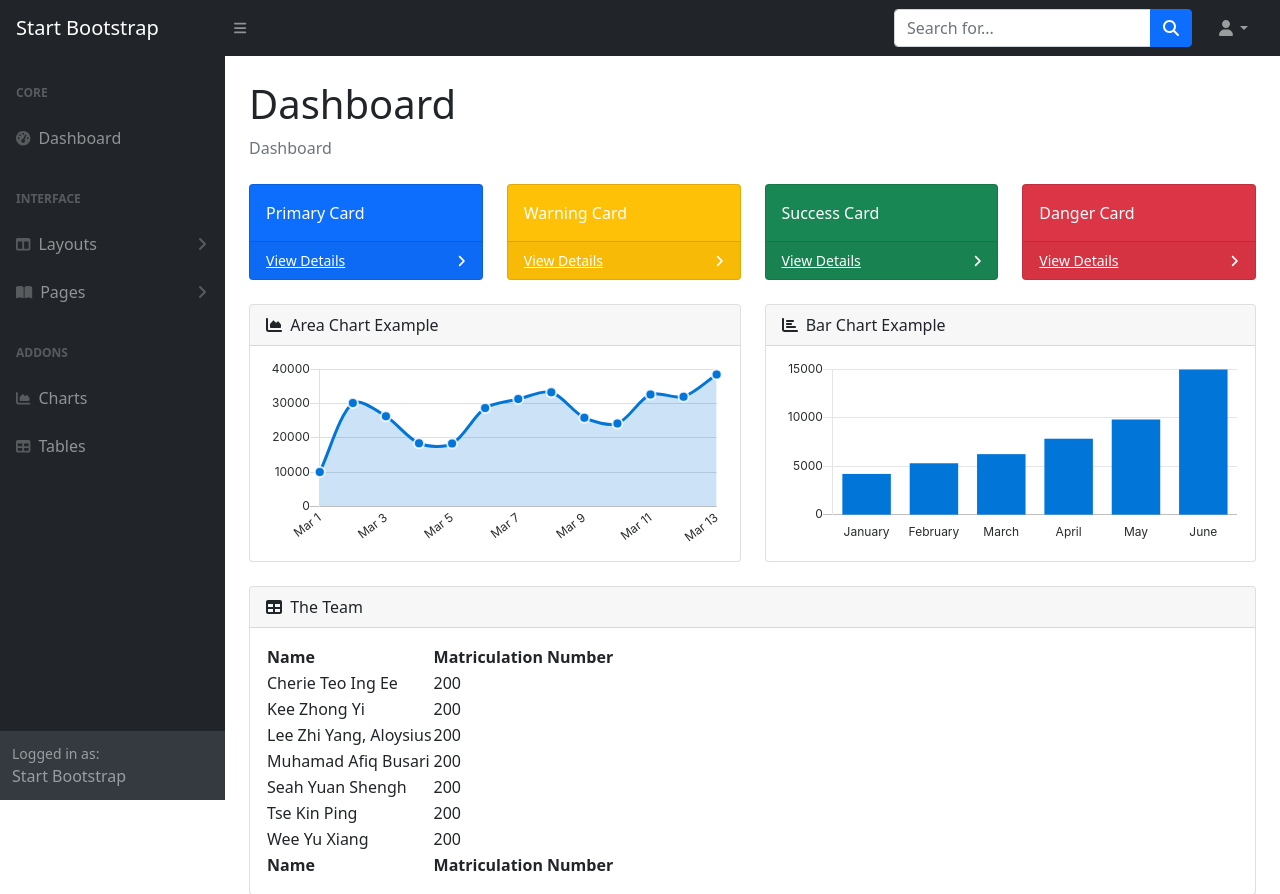
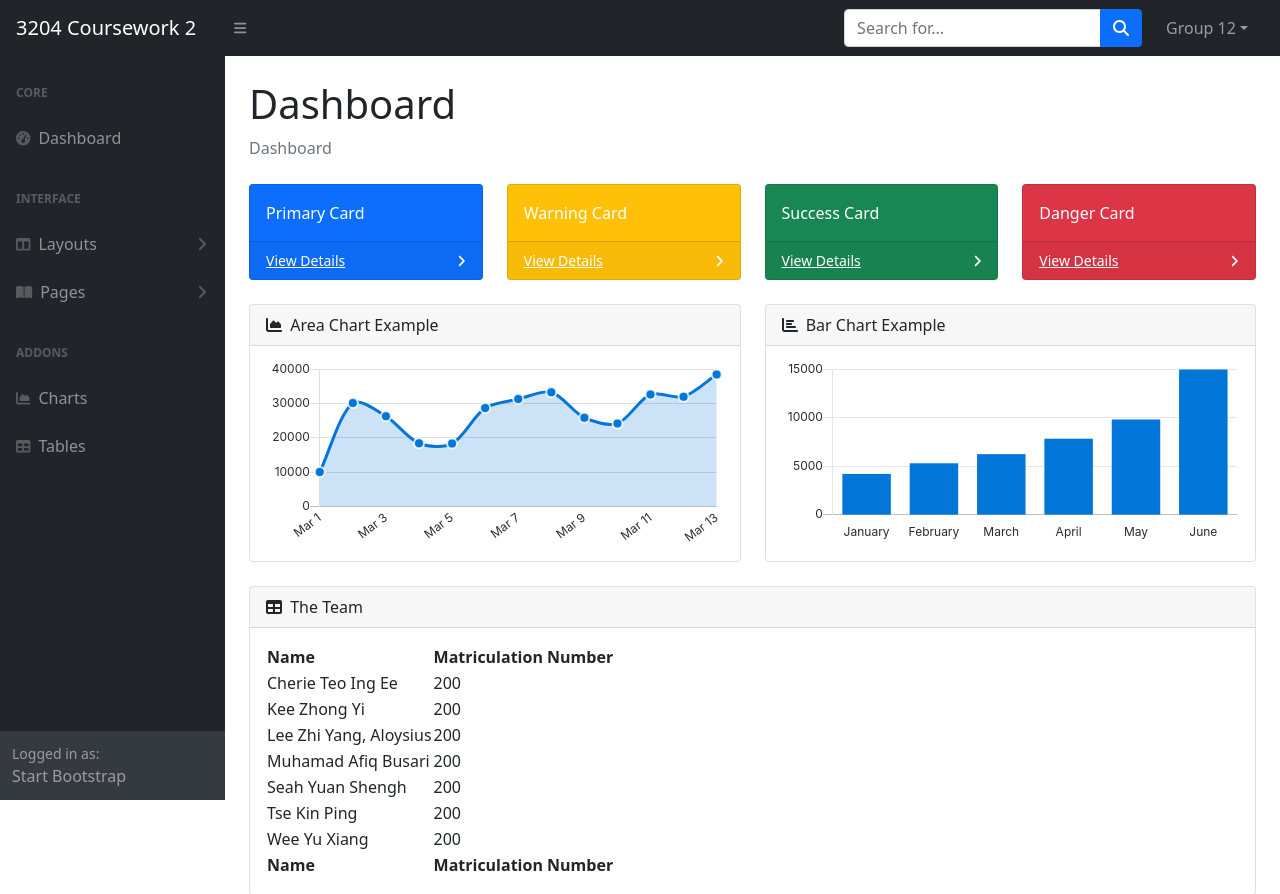
Before and after one commit to Matt1998/3204Dashboard, a Flask app: page / in a window 1280 px wide. Shown: the top 894 px of the page. Run offline with Flask 2, Linux system fonts and the light colour scheme; some libraries are stand-ins or nearby versions.

Commit message:
Team names

```diff
--- a/templates/index.html
+++ b/templates/index.html
@@ -6,7 +6,7 @@
         <meta name="viewport" content="width=device-width, initial-scale=1, shrink-to-fit=no" />
         <meta name="description" content="" />
         <meta name="author" content="" />
-        <title>Dashboard - SB Admin</title>
+        <title>Dashboard - 3204 Group 12</title>
         <link href="https://cdn.jsdelivr.net/npm/simple-datatables@latest/dist/style.css" rel="stylesheet" />
         <link href="/static/css/styles.css" rel="stylesheet" />
         <script src="https://use.fontawesome.com/releases/v6.1.0/js/all.js" crossorigin="anonymous"></script>
@@ -14,7 +14,7 @@
     <body class="sb-nav-fixed">
         <nav class="sb-topnav navbar navbar-expand navbar-dark bg-dark">
             <!-- Navbar Brand-->
-            <a class="navbar-brand ps-3" href="index.html">Start Bootstrap</a>
+            <a class="navbar-brand ps-3" href="index.html">3204 Coursework 2</a>
             <!-- Sidebar Toggle-->
             <button class="btn btn-link btn-sm order-1 order-lg-0 me-4 me-lg-0" id="sidebarToggle" href="#!"><i class="fas fa-bars"></i></button>
             <!-- Navbar Search-->
@@ -27,13 +27,7 @@
             <!-- Navbar-->
             <ul class="navbar-nav ms-auto ms-md-0 me-3 me-lg-4">
                 <li class="nav-item dropdown">
-                    <a class="nav-link dropdown-toggle" id="navbarDropdown" href="#" role="button" data-bs-toggle="dropdown" aria-expanded="false"><i class="fas fa-user fa-fw"></i></a>
-                    <ul class="dropdown-menu dropdown-menu-end" aria-labelledby="navbarDropdown">
-                        <li><a class="dropdown-item" href="#!">Settings</a></li>
-                        <li><a class="dropdown-item" href="#!">Activity Log</a></li>
-                        <li><hr class="dropdown-divider" /></li>
-                        <li><a class="dropdown-item" href="#!">Logout</a></li>
-                    </ul>
+                    <a class="nav-link dropdown-toggle" id="navbarDropdown" href="#" role="button" data-bs-toggle="dropdown" aria-expanded="false"><i class="fa-thin fa-people-group"></i> Group 12</a>
                 </li>
             </ul>
         </nav>
```
